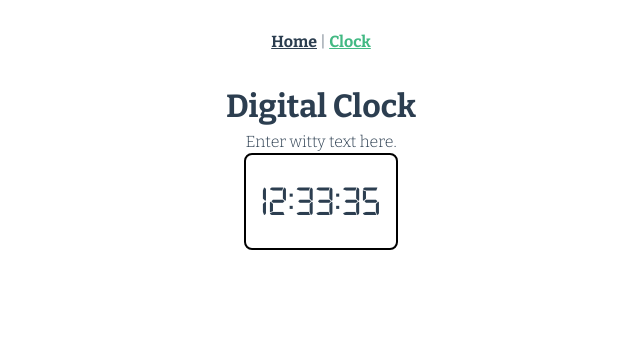
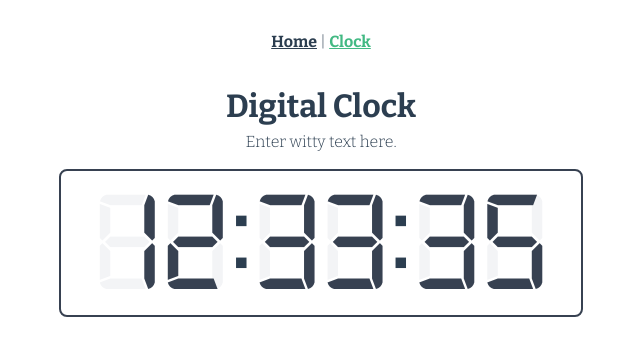
Before and after one commit to EllyPirelly/vuejs-training, a Vue app: page /clock in a window 1280 px wide. Shown: the top 356 px of the page, without its empty margins (319-959 px from the left). Built offline with nearby package versions, Linux system fonts and the light colour scheme.

Commit message:
Fix issue with jumping numbers

```diff
--- a/babel.config.js
+++ b/babel.config.js
@@ -1,3 +1,3 @@
 module.exports = {
-  presets: ['@vue/cli-plugin-babel/preset'],
+    presets: ['@vue/cli-plugin-babel/preset'],
 }
--- a/src/App.vue
+++ b/src/App.vue
@@ -8,7 +8,7 @@
         <span> | </span>
         <router-link :to="{ name: 'Clock' }">Clock</router-link>
     </div>
-    <router-view/>
+    <router-view />
 </template>
 
 <style lang="scss">
--- a/src/components/BaseButton.vue
+++ b/src/components/BaseButton.vue
@@ -18,7 +18,7 @@ export default {
         return {
             //
         }
-    }
+    },
 }
 </script>
 
--- /dev/null
+++ b/src/components/ClockDigit.vue
@@ -0,0 +1,41 @@
+<template>
+    <span class="clock-digit_wrapper">
+        <span class="clock-digit_placeholder">
+            <span>8</span>
+
+            <span>8</span>
+        </span>
+
+        <span class="clock-digit_time">
+            <span>{{ first }}</span>
+
+            <span>{{ second }}</span>
+        </span>
+    </span>
+</template>
+
+<script>
+export default {
+    name: 'ClockDigit',
+
+    props: {
+        digits: {
+            type: Number,
+            required: true,
+        },
+    },
+
+    computed: {
+        first() {
+            console.log('this.digits: ', this.digits)
+            return this.digits.split()[0]
+        },
+
+        second() {
+            return this.digits.split()[1]
+        },
+    },
+}
+</script>
+
+<style lang="scss" scoped></style>
--- a/src/components/DigitalClock.vue
+++ b/src/components/DigitalClock.vue
@@ -1,41 +1,77 @@
 <template>
     <div class="digiclock-wrapper">
         <span class="digiclock-v1">
-              <span>{{ hours }}</span>
-              <span>:</span>
-              <span>{{ minutes }}</span>
-              <span>:</span>
-              <span>{{ seconds }}</span>
+            <span class="clock-digit_wrapper">
+                <span class="clock-digit_placeholder">8</span>
+
+                <span class="clock-digit_time">{{ hours.split('')[0] }}</span>
+            </span>
+
+            <span class="clock-digit_wrapper">
+                <span class="clock-digit_placeholder">8</span>
+
+                <span class="clock-digit_time">{{ hours.split('')[1] }}</span>
+            </span>
+
+            <span>:</span>
+
+            <span class="clock-digit_wrapper">
+                <span class="clock-digit_placeholder">8</span>
+
+                <span class="clock-digit_time">{{ minutes.split('')[0] }}</span>
+            </span>
+
+            <span class="clock-digit_wrapper">
+                <span class="clock-digit_placeholder">8</span>
+
+                <span class="clock-digit_time">{{ minutes.split('')[1] }}</span>
+            </span>
+
+            <span>:</span>
+
+            <span class="clock-digit_wrapper">
+                <span class="clock-digit_placeholder">8</span>
+
+                <span class="clock-digit_time">{{ seconds.split('')[0] }}</span>
+            </span>
+
+            <span class="clock-digit_wrapper">
+                <span class="clock-digit_placeholder">8</span>
+
+                <span class="clock-digit_time">{{ seconds.split('')[1] }}</span>
+            </span>
         </span>
     </div>
 </template>
 
 <script>
-const date = new Date()
+import ClockDigit from '@/components/ClockDigit'
 
 export default {
     name: '',
 
+    components: [ClockDigit],
+
     data() {
         return {
-            hours: date.getHours(),
-            minutes: date.getMinutes(),
-            seconds: date.getSeconds(),
-            timer: undefined
+            hours: '00',
+            minutes: '00',
+            seconds: '00',
+            timer: undefined,
         }
     },
 
     methods: {
         setDateTime() {
             const date = new Date()
-            this.hours = this.setLeadingZero(date.getHours())
-            this.minutes = this.setLeadingZero(date.getMinutes())
-            this.seconds = this.setLeadingZero(date.getSeconds())
+            this.hours = this.setLeadingZero(date.getHours().toString())
+            this.minutes = this.setLeadingZero(date.getMinutes().toString())
+            this.seconds = this.setLeadingZero(date.getSeconds().toString())
         },
 
-        setLeadingZero(leadingZero) {
-            return leadingZero < 10 ? `0${leadingZero}` : leadingZero
-        }
+        setLeadingZero(digit) {
+            return digit.length < 2 ? `0${digit}` : digit
+        },
     },
 
     beforeMount() {
@@ -44,7 +80,7 @@ export default {
 
     beforeUnmount() {
         clearInterval(this.timer)
-    }
+    },
 }
 </script>
 
@@ -58,11 +94,26 @@ export default {
 }
 
 .digiclock-v1 {
-    border: 2px solid #000;
+    border: 2px solid #374151;
     border-radius: 8px;
     font-family: 'digital-7regular', monospace;
-    font-size: 42px;
-    line-height: 1.5em;
-    padding: 15px;
+    font-size: 9rem;
+    line-height: 1em;
+    margin-top: 1rem;
+    padding: 0 2rem;
+}
+
+.clock-digit_wrapper {
+    position: relative;
+}
+
+.clock-digit_placeholder {
+    color: #f3f4f6;
+}
+
+.clock-digit_time {
+    color: #374151;
+    position: absolute;
+    right: 0;
 }
 </style>
--- a/src/views/Clock.vue
+++ b/src/views/Clock.vue
@@ -2,7 +2,7 @@
     <div class="about">
         <h1>Digital Clock</h1>
         <p>Enter witty text here.</p>
-        <DigitalClock/>
+        <DigitalClock />
     </div>
 </template>
 
@@ -13,7 +13,7 @@ export default {
     name: 'Clock',
 
     components: {
-        DigitalClock
+        DigitalClock,
     },
 
     data() {
@@ -24,7 +24,7 @@ export default {
 
     methods: {
         //
-    }
+    },
 }
 </script>
 
--- a/src/views/NotFound.vue
+++ b/src/views/NotFound.vue
@@ -17,7 +17,7 @@ export default {
         return {
             //
         }
-    }
+    },
 }
 </script>
 
```
Also changed, not shown: src/router/index.js (+5 -5 lines), src/views/Home.vue (+8 -7 lines).
